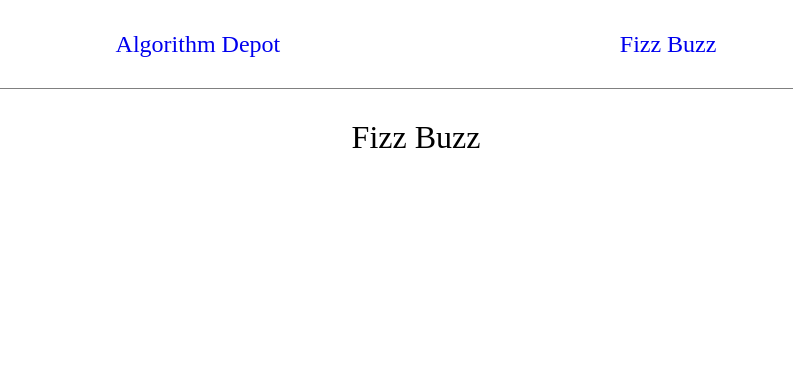
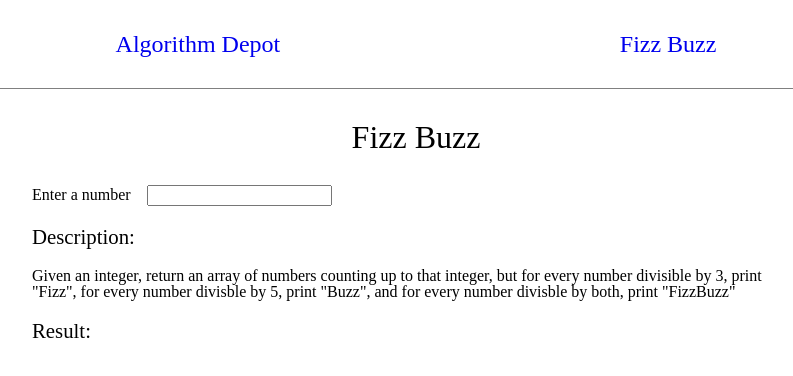
Before and after one commit to nicholasherrick/algorithm-depot-js, a Next.js app: page /fizzbuzz in a window 1280 px wide. Shown: the top 376 px of the page, without its empty margins (224-1017 px from the left). Built offline with nearby package versions, Linux system fonts and the light colour scheme.

Commit message:
add fizz buzz logic

```diff
--- /dev/null
+++ b/algorithms/fizzBuzz.js
@@ -0,0 +1,19 @@
+export default function fizzBuzz(n) {
+  let a = [];
+  for (let i = 1; i <= n; i++) {
+    if (i % 3 === 0 && i % 5 === 0) {
+      a.push('FizzBuzz');
+      continue;
+    }
+    if (i % 3 === 0) {
+      a.push('Fizz');
+      continue;
+    }
+    if (i % 5 === 0) {
+      a.push('Buzz');
+      continue;
+    }
+    a.push(i.toString());
+  }
+  return a;
+}
--- a/pages/fizzbuzz.js
+++ b/pages/fizzbuzz.js
@@ -1,5 +1,28 @@
 import Layout from '../components/Layout';
+import fizzBuzz from '../algorithms/fizzBuzz';
+import { useState, useEffect } from 'react';
 
 export default function Fizzbuzz() {
-  return <Layout title='Fizz Buzz' header='Fizz Buzz'></Layout>;
+  const [number, setNumber] = useState(null);
+
+  const handleChange = e => {
+    setNumber(e.target.value);
+  };
+  return (
+    <Layout title='Fizz Buzz' header='Fizz Buzz'>
+      <div className='fizzbuzz'>
+        <label htmlFor='number'>Enter a number</label>
+        <input type='text' onChange={handleChange} />
+        <h2>Description:</h2>
+        <p>
+          Given an integer, return an array of numbers counting up to that
+          integer, but for every number divisible by 3, print "Fizz", for every
+          number divisble by 5, print "Buzz", and for every number divisble by
+          both, print "FizzBuzz"
+        </p>
+        <h2>Result:</h2>
+        <p>{fizzBuzz(number).toString().replace(/,/g, ', ')}</p>
+      </div>
+    </Layout>
+  );
 }
--- a/styles/main.scss
+++ b/styles/main.scss
@@ -1,7 +1,9 @@
 @import './reset.scss';
 @import './components/';
+@import './pages/';
 
 .container {
   display: flex;
-  justify-content: center;
+  flex-direction: column;
+  align-items: center;
 }
--- /dev/null
+++ b/styles/pages/fizzbuzz.scss
@@ -0,0 +1,16 @@
+.fizzbuzz {
+  max-width: 60%;
+
+  label {
+    margin-right: 1em;
+  }
+
+  h2 {
+    font-size: 1.3em;
+    margin: 1em 0;
+  }
+
+  p {
+    margin: 1em 0;
+  }
+}
--- /dev/null
+++ b/styles/pages/index.scss
@@ -0,0 +1 @@
+@import './fizzbuzz.scss';
```
